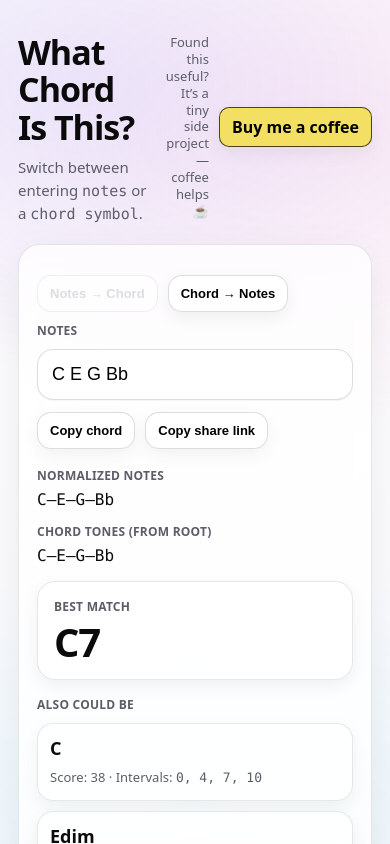
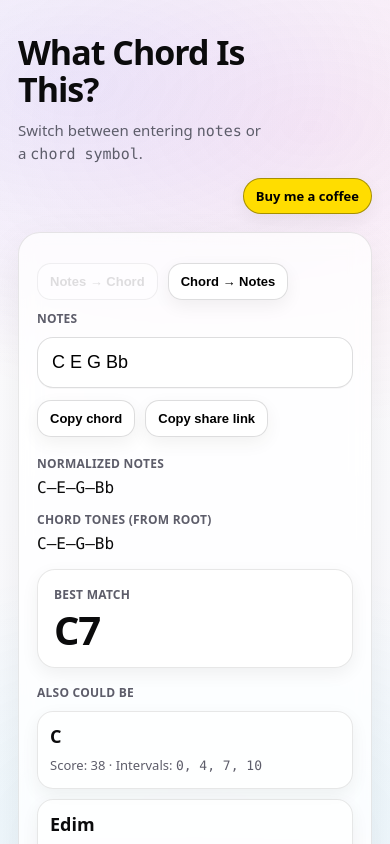
Before and after one commit to GeorgeMacPherson/whatisthischord, a Next.js app: page / in a window 390 px wide. Shown: the top 844 px of the page. Built offline with nearby package versions, Linux system fonts and the light colour scheme.

Commit message:
Update globals.css

```diff
--- a/app/globals.css
+++ b/app/globals.css
@@ -104,6 +104,49 @@ h1 {
 
 .bmc-btn:active {
   transform: translateY(0);
+}
+.bmc {
+  display: flex;
+  align-items: center;
+  gap: 12px;
+  text-align: right;
+}
+
+.bmc-text {
+  font-size: 12px;
+  line-height: 1.4;
+  color: var(--muted);
+}
+
+.bmc-btn {
+  background: #ffdd00;
+  color: #000;
+  padding: 8px 12px;
+  border-radius: 999px;
+  font-weight: 600;
+  font-size: 13px;
+  text-decoration: none;
+  border: 1px solid rgba(0, 0, 0, 0.35);
+  white-space: nowrap;
+}
+
+/* 📱 Mobile polish */
+@media (max-width: 640px) {
+  .header {
+    flex-direction: column;
+    align-items: flex-start;
+    gap: 12px;
+  }
+
+  .bmc {
+    flex-direction: row;
+    align-self: flex-end;
+    text-align: right;
+  }
+
+  .bmc-text {
+    display: none;
+  }
 }
 
 /* ---------- CARD ---------- */
```
